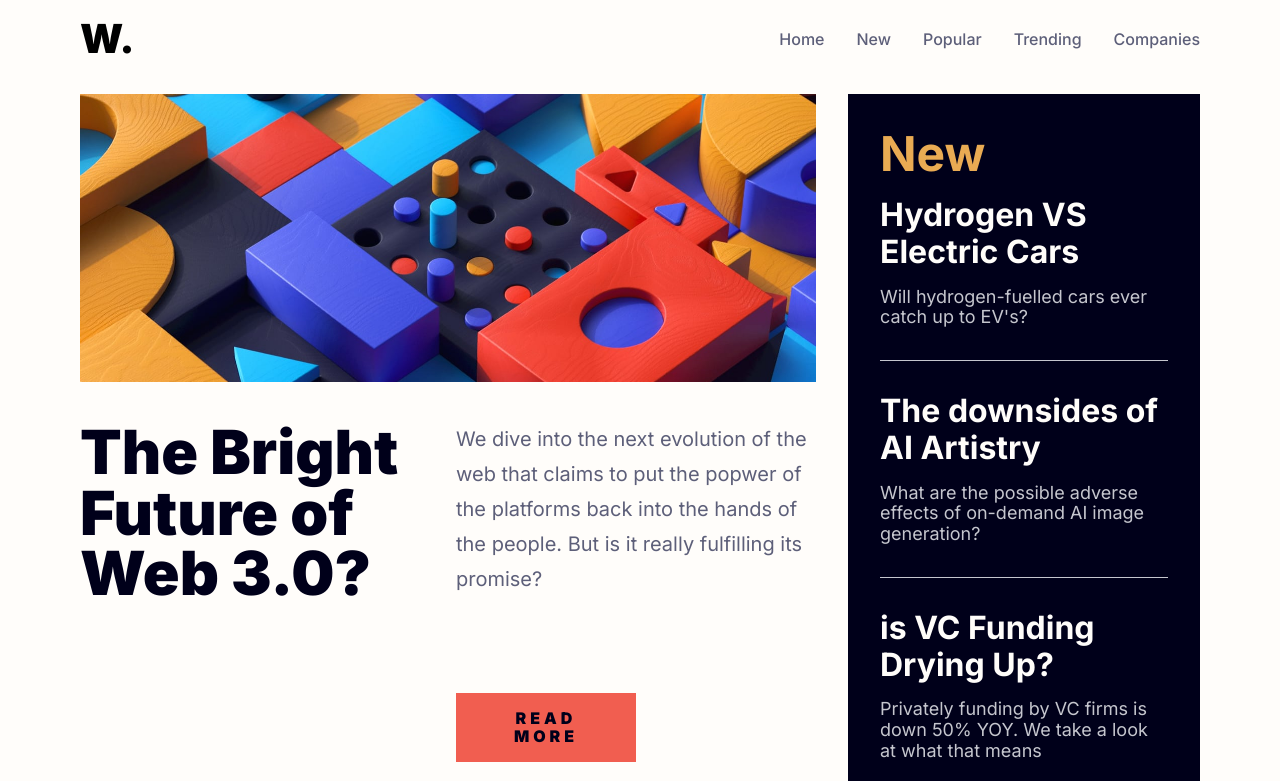
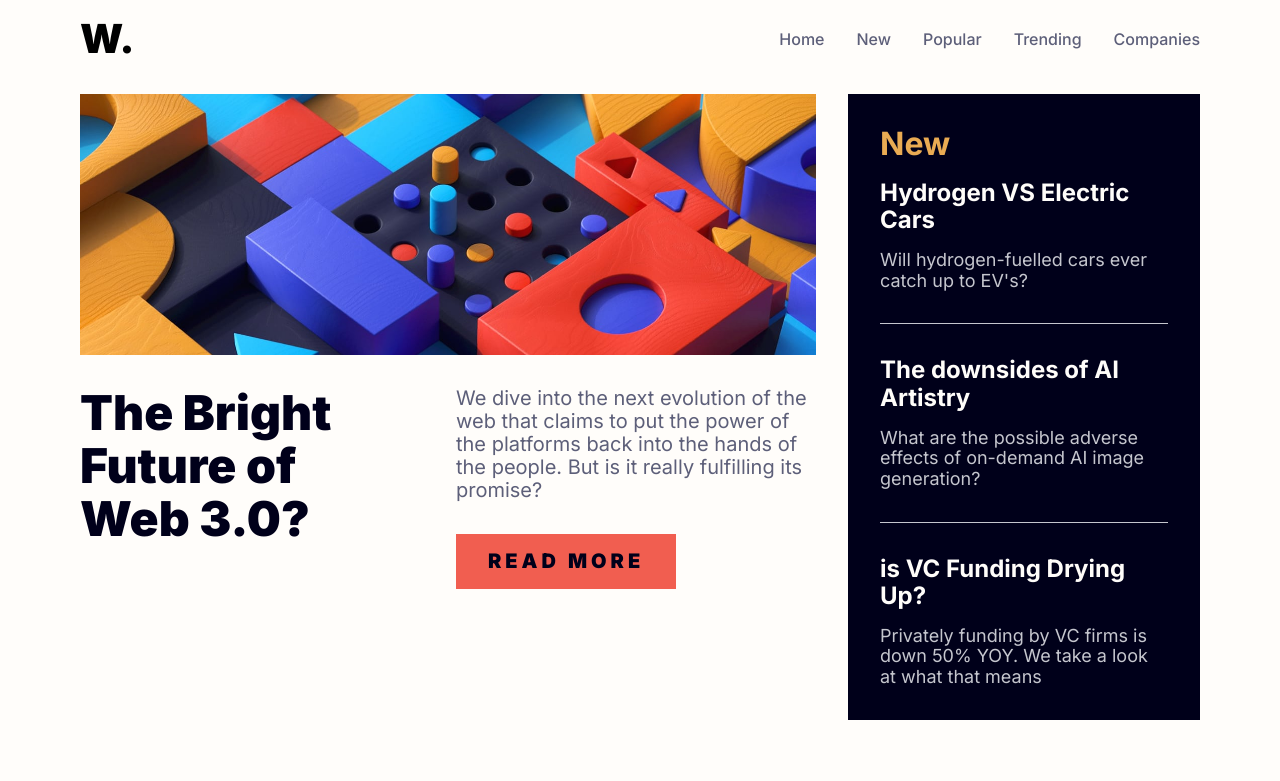
Before and after one commit to Toumari/Web-3.0-Home-Page, a plain HTML site: page index.html in a window 1280 px wide. Shown: the top 781 px of the page. Drawn offline with Linux system fonts and the light colour scheme.

Commit message:
first commit

```diff
--- a/index.html
+++ b/index.html
@@ -47,10 +47,11 @@
           <h1 class="hero-title">The Bright Future of Web 3.0?</h1>
           <p class="hero-copy">
             We dive into the next evolution of the web that claims to put the
-            popwer of the platforms back into the hands of the people. But is it
+            power of the platforms back into the hands of the people. But is it
             really fulfilling its promise?
+            <a class="hero-btn" href="#">Read More</a>
           </p>
-          <a class="hero-btn" href="#">Read More</a>
+
         </div>
 
         <div class="new-section">
--- a/style.css
+++ b/style.css
@@ -1,19 +1,16 @@
-@import url('https://fonts.googleapis.com/css2?family=Inter:wght@100..900&display=swap');
-
+@import url("https://fonts.googleapis.com/css2?family=Inter:wght@100..900&display=swap");
 
 :root {
-    --soft-orange: hsl(35,77%, 62%);
-    --soft-red: hsl(5,85%,63%);
-    --off-white: hsl(36,100%,99%);
-    --grayish-blue: hsl(233,8%, 79%);
-    --dark-grey-blue: hsl(236,13%,42%);
-    --dark-blue: hsl(240,100%,5%);
+  --soft-orange: hsl(35, 77%, 62%);
+  --soft-red: hsl(5, 85%, 63%);
+  --off-white: hsl(36, 100%, 99%);
+  --grayish-blue: hsl(233, 8%, 79%);
+  --dark-grey-blue: hsl(236, 13%, 42%);
+  --dark-blue: hsl(240, 100%, 5%);
 }
 
-
-
 * {
-    font-family: 'Inter', sans-serif;
+  font-family: "Inter", sans-serif;
   margin: 0;
   padding: 0;
   box-sizing: border-box;
@@ -30,7 +27,6 @@ header {
   justify-content: space-between;
   align-items: center;
   padding: 0 1rem;
-
 }
 
 p {
@@ -65,7 +61,6 @@ nav {
   margin: 3px 0;
 }
 
-
 /* Hero */
 
 .hero {
@@ -73,7 +68,7 @@ nav {
 }
 
 .hero-img {
-    background-image: url('assets/images/image-web-3-mobile.jpg');
+  background-image: url("assets/images/image-web-3-mobile.jpg");
   background-size: cover;
   background-position: center;
   height: 20rem;
@@ -90,7 +85,6 @@ nav {
 
 .hero-copy {
   font-size: 1rem;
-    line-height: 1.75;
   color: var(--dark-grey-blue);
   margin-bottom: 1rem;
 }
@@ -102,10 +96,12 @@ nav {
   letter-spacing: 4px;
   padding: 1rem 1.5rem;
   font-weight: 900;
-    display: inline-block;
+  display: block;
   margin-top: 0.5rem;
   cursor: pointer;
   text-decoration: none;
+  width: fit-content;
+  margin-top: 2rem;
 }
 
 .new-section {
@@ -147,7 +143,6 @@ nav {
   margin-top: 4rem;
   display: grid;
   gap: 1.5rem;
-
 }
 
 .post {
@@ -156,7 +151,7 @@ nav {
 }
 
 .post-img {
-    height: 150px
+  height: 150px;
 }
 
 .post-details {
@@ -176,8 +171,7 @@ nav {
   font-weight: 900;
 }
 
-@media only screen and (min-width: 768px) {
-
+@media only screen and (min-width: 1024px) {
   body {
     margin-bottom: 2rem;
   }
@@ -201,63 +195,46 @@ nav {
     list-style: none;
   }
 
-
-    .blog-posts {
-        display: grid;
-        grid-template-columns: repeat(3, 1fr);
-    }
-
   .hero {
     display: grid;
     height: 100%;
     grid-template-columns: repeat(3, 1fr);
     gap: 2rem;
-
   }
-
 
   .hero-img {
     grid-column: 1 / 3;
     grid-row: 1 / 3;
     height: 100%;
-        background-image: url('assets/images/image-web-3-desktop.jpg');
+    background-image: url("assets/images/image-web-3-desktop.jpg");
   }
 
   .hero-text {
     grid-column: 1 / 3;
-        grid-row: 3 / 4;
     display: grid;
-        gap: 1rem;
     grid-template-columns: repeat(2, 1fr);
-        grid-template-rows: auto auto;
-
+    grid-template-rows: fit-content(2);
+    column-gap: 1rem;
   }
 
   .hero-title {
-        height: 100%;
-        font-size: calc(3rem + 1vw);
-        max-width: 90%;
-        margin-top: 0.5rem;
+    font-size: 3rem;
+    max-width: 80%;
     margin-bottom: 0;
     grid-column: 1 / 1;
-        grid-row: 1 / -1;
-
+    grid-row: 1 / 1;
+    line-height: 1.1;
   }
 
   .hero-copy {
-        margin-top: 0.5rem;
     font-size: 1.25rem;
-        grid-column: 2 / -1;
-        grid-row: 1 / 1
   }
 
   .hero-btn {
-        grid-column: 2 / 3;
     display: block;
-        margin-top: 0;
-        text-align: center;
-        width: 50%;
-        align-self: start;
+    width: fit-content;
+    height: fit-content;
+    padding: 1rem 2rem;
   }
 
   .new-section {
@@ -270,18 +247,24 @@ nav {
   }
 
   .new-title {
-        font-size: 3rem;
+    font-size: 2rem;
     padding-top: 0;
     margin-bottom: 0rem;
     font-weight: 700;
   }
 
   .new-post h3 {
-        font-size: 2rem;
+    font-size: 1.5rem;
   }
 
   .new-post p {
     font-size: 1.125rem;
+  }
+
+  .new-post:last-child {
+    border-bottom: none;
+    margin-bottom: 0;
+    padding-bottom: 0;
   }
 
   .post {
@@ -313,9 +296,20 @@ nav {
 }
 
 @media only screen and (min-width: 1536px) {
-
   .hero {
-        grid-template-rows: 100px 1fr 1fr
+    grid-template-rows: 0px 300px;
   }
 
+  .blog-posts {
+    display: grid;
+    grid-template-columns: repeat(3, 1fr);
   }
+
+  .new-title {
+    margin-bottom: 1rem;
+  }
+
+  .hero-title {
+    font-size: 3.5rem;
+  }
+}
```
Lines whose indentation alone changed are shown as unchanged.
